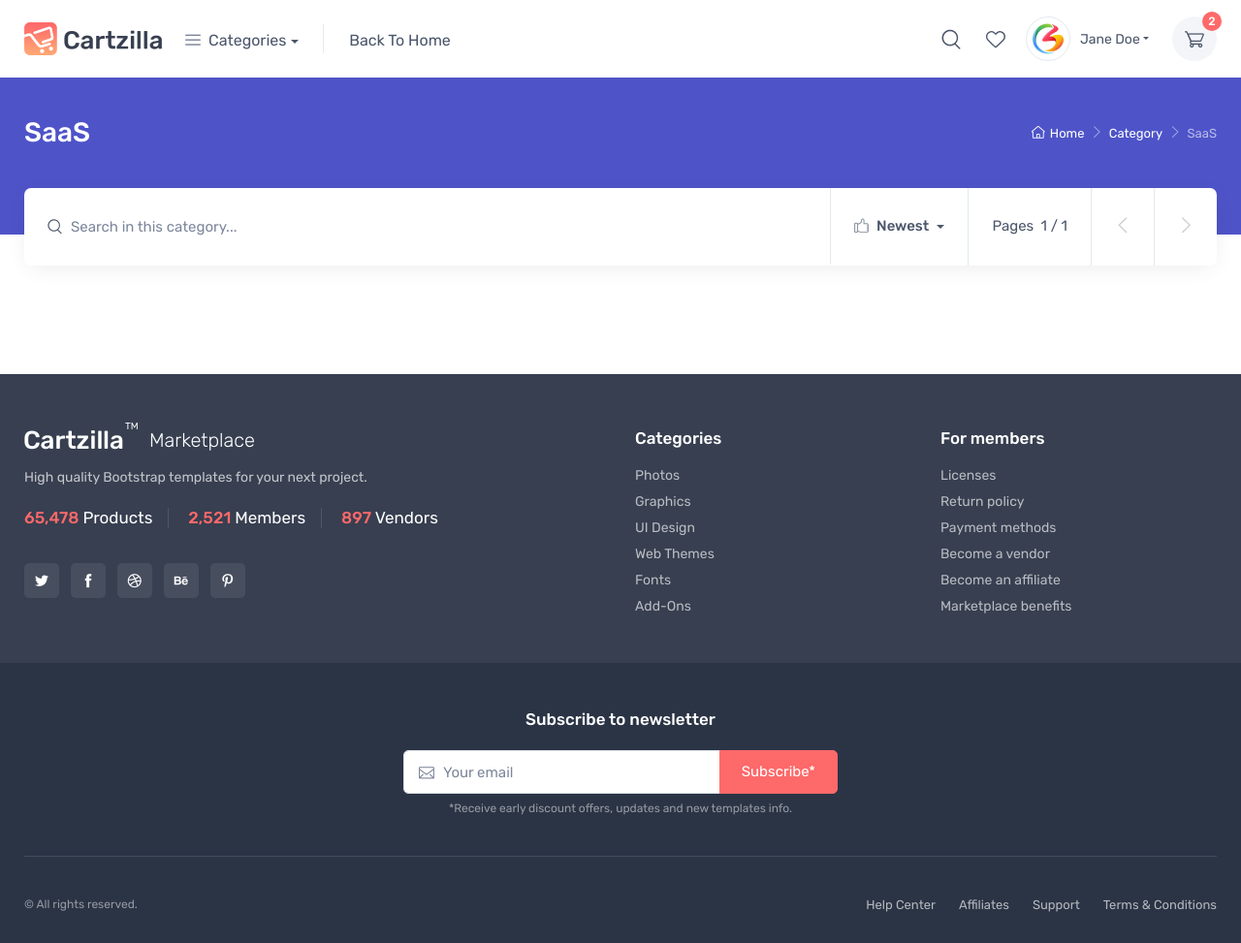
After one commit to eyobofficial/Art-Bootstrap, a Django app: a page that uses shared/templates/shared/base.html in a window 1280 px wide. The commit adds this page. Shown: the whole page at 97% size. Run offline with Django 3.2, Linux system fonts and the light colour scheme; data comes from the database, SQL or seed files in the repository; data that the repository does not hold is empty; parts of the project's set-up code (start-up, migrations or seed data) failed here and were passed over; some libraries are stand-ins or nearby versions; some web fonts are replaced.

Commit message:
Add pagination to the theme category page

```diff
--- a/shared/templates/shared/base.html
+++ b/shared/templates/shared/base.html
@@ -33,6 +33,7 @@
 
   <!-- Main Theme Styles + Bootstrap-->
   <link rel="stylesheet" media="screen" href="{% static 'css/theme.min.css' %}">
+  <link rel="stylesheet" media="screen" href="{% static 'css/base.css' %}">
 
   <!-- Extra CSS tags -->
   {% block extra-custom-css %}{% endblock %}
@@ -42,10 +43,10 @@
   <header class="bg-light box-shadow-sm navbar-sticky">
     <div class="navbar navbar-expand-lg navbar-light">
       <div class="container">
-        <a class="navbar-brand d-none d-sm-block mr-4 order-lg-1" href="#" style="min-width: 7rem;">
+        <a class="navbar-brand d-none d-sm-block mr-4 order-lg-1" href="{% url 'themes:home' %}" style="min-width: 7rem;">
           <img width="142" src="{% static 'shared/img/logo-dark.png' %}" alt="Cartzilla"/>
         </a>
-        <a class="navbar-brand d-sm-none mr-2 order-lg-1" href="#" style="min-width: 4.625rem;">
+        <a class="navbar-brand d-sm-none mr-2 order-lg-1" href="{% url 'themes:home' %}" style="min-width: 4.625rem;">
           <img width="74" src="{% static 'shared/img/logo-icon.png' %}" alt="Cartzilla"/>
         </a>
         <!-- Toolbar-->
@@ -110,7 +111,7 @@
               <ul class="dropdown-menu py-1">
                 {% for category in category_list %}
                 <li class="dropdown">
-                  <a class="dropdown-item" href="#" data-toggle="dropdown">{{ category.title }}</a>
+                  <a class="dropdown-item" href="{% url 'themes:theme-list' category.slug %}">{{ category.title }}</a>
                 </li>
                 {% endfor %}
               </ul>
--- /dev/null
+++ b/static/css/base.css
@@ -0,0 +1,13 @@
+.pagination .page-item.disabled a.page-link {
+    border: none;
+    color: #ccc;
+}
+
+.pagination .page-item.disabled:hover {
+    cursor: not-allowed !important;
+}
+
+
+.pagination .page-item.disabled:hover a.page-link {
+    background-color: transparent;
+}
--- a/themes/static/themes/css/style.css
+++ b/themes/static/themes/css/style.css
@@ -5,3 +5,11 @@
 .hero-section {
     background-image: url('../img/marketplace-hero.jpg');
 }
+
+a.nav-link-style.disabled:hover {
+    cursor: not-allowed !important;
+}
+
+a.nav-link-style.disabled > span {
+    color: #ccc;
+}
--- a/themes/templates/themes/index.html
+++ b/themes/templates/themes/index.html
@@ -1,5 +1,4 @@
 {% extends 'themes/base.html' %}
-{% load static %}
 
 {% block content %}
   <!-- Hero section-->
--- /dev/null
+++ b/themes/templates/themes/theme_list.html
@@ -0,0 +1,95 @@
+{% extends 'themes/base.html' %}
+
+{% block content %}
+
+<!-- Breadcrumb -->
+<div class="bg-accent pt-4 pb-5">
+  <div class="container pt-2 pb-3 pt-lg-3 pb-lg-4">
+    <div class="d-lg-flex justify-content-between pb-3">
+      <div class="order-lg-2 mb-3 mb-lg-0 pt-lg-2">
+        <nav aria-label="breadcrumb">
+          <ol class="breadcrumb breadcrumb-light flex-lg-nowrap justify-content-center justify-content-lg-start">
+            <li class="breadcrumb-item"><a class="text-nowrap" href="index.html"><i class="czi-home"></i>Home</a></li>
+            <li class="breadcrumb-item text-nowrap"><a href="home-marketplace.html">Category</a>
+            </li>
+            <li class="breadcrumb-item text-nowrap active" aria-current="page">{{ category.title }}</li>
+          </ol>
+        </nav>
+      </div>
+      <div class="order-lg-1 pr-lg-4 text-center text-lg-left">
+        <h1 class="h3 text-light mb-0">{{ category.title }}</h1>
+      </div>
+    </div>
+  </div>
+</div>
+
+<!-- Page Content-->
+<div class="container pb-5 mb-2 mb-md-4">
+  <!-- Toolbar-->
+  <div class="bg-light box-shadow-lg rounded-lg mt-n5 mb-4">
+    <div class="d-flex align-items-center pl-2">
+      <!-- Search-->
+      <div class="input-group-overlay">
+        <div class="input-group-prepend-overlay">
+          <span class="input-group-text"><i class="czi-search"></i></span>
+        </div>
+        <input class="form-control prepended-form-control border-0 box-shadow-0" type="text" placeholder="Search in this category...">
+      </div>
+      <!-- Sort-->
+      <div class="d-flex align-items-center">
+        <div class="dropdown py-4 border-left">
+          <a class="nav-link-style font-size-md font-weight-medium dropdown-toggle p-4" href="#" data-toggle="dropdown">
+            <span class="d-inline-block py-1"><i class="czi-thumb-up align-middle opacity-60 mt-n1 mr-2"></i>Newest</span>
+          </a>
+          <ul class="dropdown-menu dropdown-menu-right">
+            <li><a class="dropdown-item" href="#"><i class="czi-rocket mr-2 opacity-60"></i>Bestsellers</a></li>
+            <li><a class="dropdown-item" href="#"><i class="czi-arrow-down mr-2 opacity-60"></i>Low Price</a></li>
+            <li><a class="dropdown-item" href="#"><i class="czi-arrow-up mr-2 opacity-60"></i>High Price</a></li>
+          </ul>
+        </div>
+      </div>
+      <!-- Pagination-->
+      <div class="d-none d-md-flex align-items-center border-left pl-4">
+        <span class="font-size-md text-nowrap mr-4">Pages&nbsp; {{ page_obj.number }} / {{ page_obj.paginator.num_pages }}</span>
+
+        <!-- previous -->
+        {% if page_obj.has_previous %}
+          <a class="nav-link-style p-4 border-left" href="?page={{ page_obj.previous_page_number }}">
+            <span class="d-inline-block py-1"><i class="czi-arrow-left"></i></span>
+          </a>
+        {% else %}
+          <a class="nav-link-style p-4 border-left disabled" href="#">
+            <span class="d-inline-block py-1"><i class="czi-arrow-left"></i></span>
+          </a>
+        {% endif %}
+
+        <!-- next -->
+        {% if page_obj.has_next %}
+          <a class="nav-link-style p-4 border-left" href="?page={{ page_obj.next_page_number }}">
+            <span class="d-inline-block py-1"><i class="czi-arrow-right"></i></span>
+          </a>
+        {% else %}
+          <a class="nav-link-style p-4 border-left disabled" href="#">
+            <span class="d-inline-block py-1"><i class="czi-arrow-right"></i></span>
+          </a>
+        {% endif %}
+      </div>
+    </div>
+  </div>
+  <!-- Products grid-->
+  <div class="row pt-3 mx-n2">
+    <!-- Product-->
+    {% for theme in theme_list %}
+    <div class="col-lg-3 col-md-4 col-sm-6 px-2 mb-grid-gutter">
+      {% include 'themes/components/theme-card.html' with theme=theme %}
+    </div>
+    {% endfor %}
+  </div>
+
+  {% if is_paginated %}
+    <!-- Pagination-->
+    <hr class="my-3">
+    {% include 'shared/components/paginator.html' with paginator=paginator page_obj=page_obj %}
+  {% endif %}
+</div>
+{% endblock %}
--- a/themes/urls.py
+++ b/themes/urls.py
@@ -1,10 +1,15 @@
 from django.urls import path
 
-from .views import IndexView
+from .views import IndexView, ThemeListView
 
 
 app_name = 'themes'
 
 urlpatterns = [
     path('', IndexView.as_view(), name='home'),
+    path(
+        'category/<slug:slug>/',
+        ThemeListView.as_view(),
+        name='theme-list'
+    )
 ]
--- a/themes/views.py
+++ b/themes/views.py
@@ -1,3 +1,4 @@
+from django.shortcuts import get_object_or_404
 from django.views.generic import ListView, DetailView
 
 from .mixins import BaseThemesMixin
@@ -16,3 +17,31 @@ class IndexView(BaseThemesMixin, ListView):
             'featured_themes': self.get_queryset().filter(is_featured=True)
         })
         return super().get_context_data(**kwargs)
+
+
+class ThemeListView(BaseThemesMixin, ListView):
+    """Themes sorted by their category."""
+    model = Theme
+    queryset = Theme.objects.filter(is_published=True)
+    template_name = 'themes/theme_list.html'
+    paginate_by = 12
+    ordering = '-created_at'
+
+    def get_queryset(self):
+        category = self.get_category()
+        qs = super().get_queryset()
+        qs = qs.filter(category=category)
+        return qs
+
+    def get_context_data(self, **kwargs):
+        kwargs.update({'category': self.get_category()})
+        return super().get_context_data(**kwargs)
+
+    def get_category(self):
+        category_slug = self.kwargs.get('slug')
+        category = get_object_or_404(Category, slug=category_slug)
+        return category
+
+    def get_page_title(self):
+        category = self.get_category()
+        return category.title
```
Also changed, not shown: shared/templates/shared/components/paginator.html (added, +50 -0 lines), themes/templates/themes/category_detail.html (deleted). Lines whose indentation alone changed are shown as unchanged.
